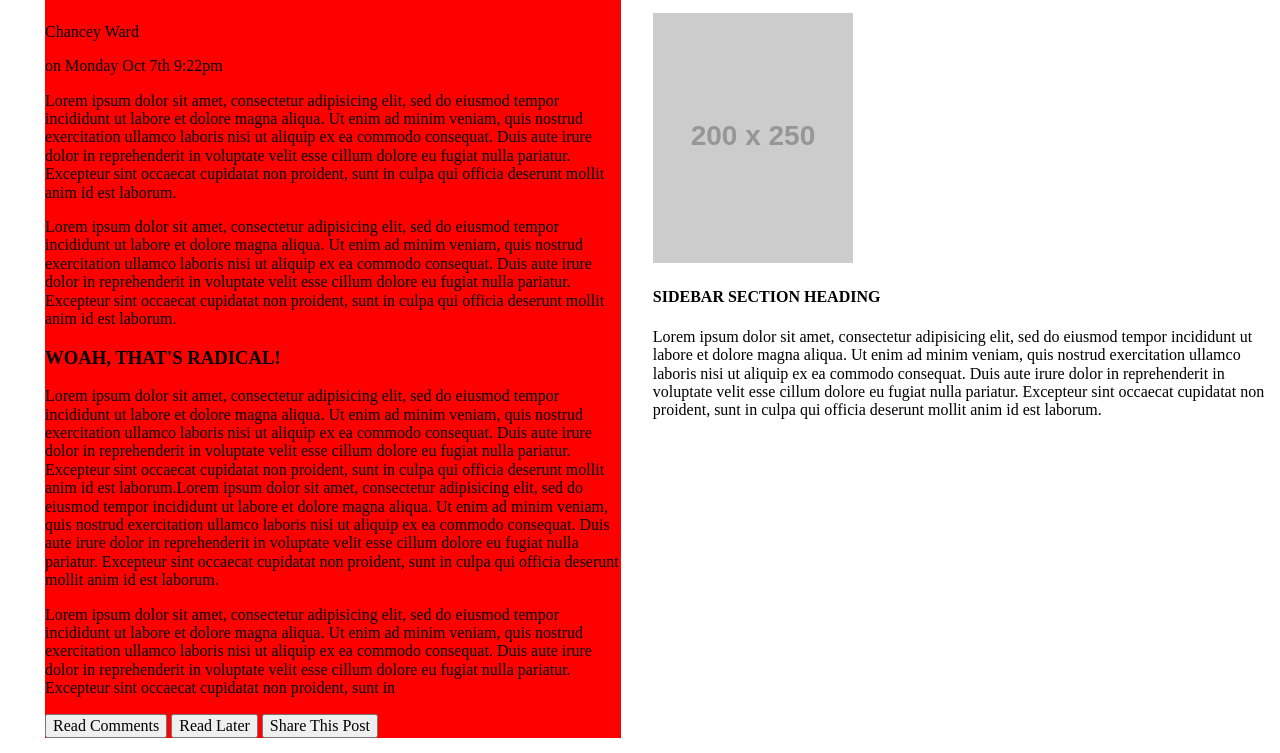
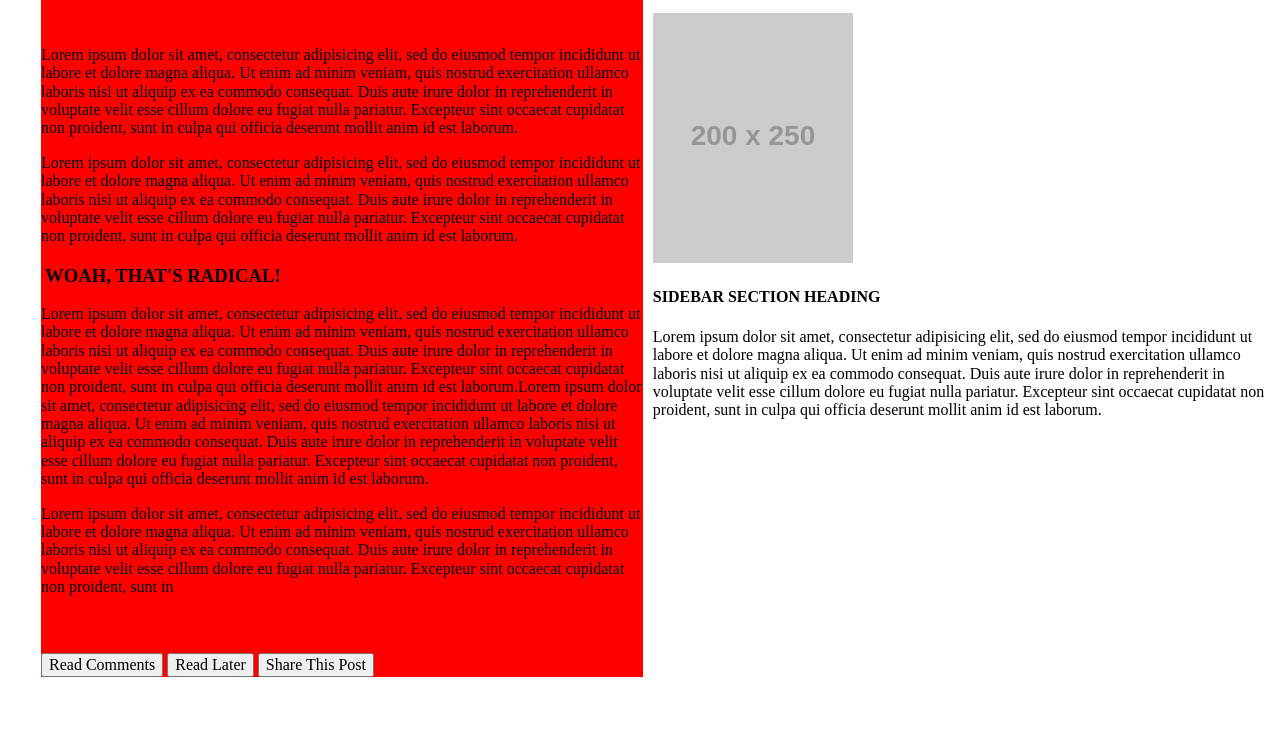
Before and after one commit to chanceyw/05-surf-and-paddle, a plain HTML site: page index.html in a window 1280 px wide. Shown: the part 579-1332 px from the top of the page. Drawn offline with nearby package versions, Linux system fonts and the light colour scheme; placeholder pictures from the web are drawn by us.

Commit message:
moved text around

```diff
--- a/app.css
+++ b/app.css
@@ -55,10 +55,10 @@ margin-up: 38px;
 }
 .left-section {
   background: red;
-  max-width: 45%;
-  position: absolute;
-  left: 45px;
-  top: 400px;
+  max-width: 47%;
+  float: left;
+  margin-left: 41px;
+  margin-top: 400px;
 
   text-align: left;
 }
@@ -79,7 +79,36 @@ footer{
   position: relative;
 top: -12px;
 border-radius: 50%;
+
 }
-.name1{
-  font-size: 2px;
+.name1 {
+font-size: 13px;
+position: relative;
+top: -50px;
+left: 50px;
+
 }
+.content{
+  font-size: 16px;
+  position: relative;
+  top: -40px;
+}
+.icon-section {
+  position: relative;
+  right: -20px;
+  width: 30px;
+  height: 30px;
+}
+
+.underline {
+  position: relative;
+  right: -150px;
+  top: -80px;
+  font-size: 14px;
+}
+
+.tit2 {
+  position: relative;
+  right: -4px;
+  top: -40px;
+}
--- a/index.html
+++ b/index.html
@@ -28,7 +28,7 @@
 <section class="left-section">
    <h1 class="tit1">A Fantastic Engaging Storyline Goes Here</h1>
    <img class="icon-section" src="http://placehold.it/25/25" alt="Icon"/>
-   <p class="namel">Chancey Ward</p>
+   <p class="name1">Chancey Ward</p>
 
    <p class="underline">on <span>Monday Oct 7th 9:22pm</span></p>
    <p class="content">Lorem ipsum dolor sit amet, consectetur adipisicing elit, sed do eiusmod tempor incididunt ut labore et dolore magna aliqua. Ut enim ad minim veniam, quis nostrud exercitation ullamco laboris nisi ut aliquip ex ea commodo consequat. Duis aute irure dolor in reprehenderit in voluptate velit esse cillum dolore eu fugiat nulla pariatur. Excepteur sint occaecat cupidatat non proident, sunt in culpa qui officia deserunt mollit anim id est laborum.</p>
@@ -52,7 +52,7 @@
     <li><p>Instagram</p></li>
   </ul>
 </div>
-<img class="icon" src="http://placehold.it/200/250" alt="ad"/>
+<img class="icon2" src="http://placehold.it/200/250" alt="ad"/>
 <div class="right-sidebartext">
 <h4 class="sidebar-tit"><strong>SIDEBAR SECTION HEADING</strong></h4>
 <p class="right-text">Lorem ipsum dolor sit amet, consectetur adipisicing elit, sed do eiusmod tempor incididunt ut labore et dolore magna aliqua. Ut enim ad minim veniam, quis nostrud exercitation ullamco laboris nisi ut aliquip ex ea commodo consequat. Duis aute irure dolor in reprehenderit in voluptate velit esse cillum dolore eu fugiat nulla pariatur. Excepteur sint occaecat cupidatat non proident, sunt in culpa qui officia deserunt mollit anim id est laborum.</p>
```
